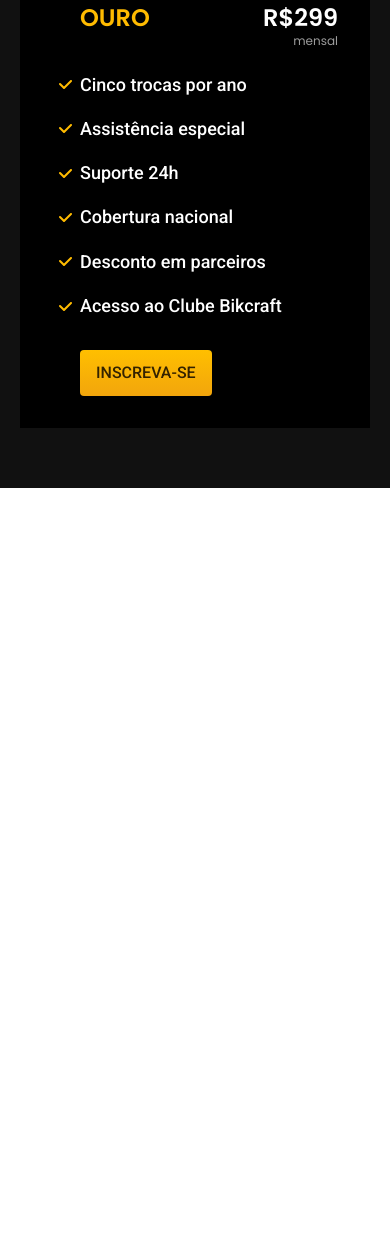
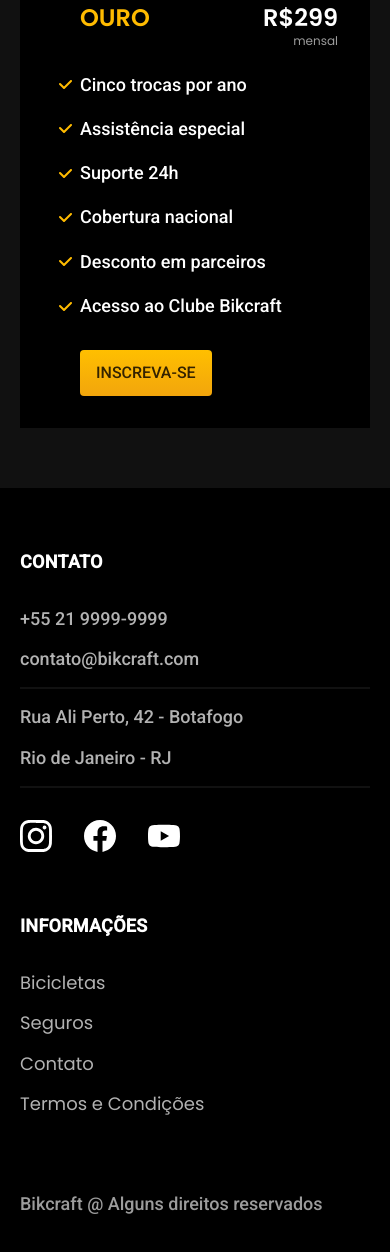
Before and after one commit to mariafferrazz/html-css-js, a plain HTML site: page projeto-final/index.html in a window 390 px wide. Shown: the part 3918-5170 px from the top of the page. Before the commit the page ends 4406 px from the top, so only its background shows below. Drawn offline with Linux system fonts and the light colour scheme.

Commit message:
finalizada pagina index.html com praticas responsivas

```diff
--- /dev/null
+++ b/projeto-final/css/global/footer.css
@@ -0,0 +1,63 @@
+.footer-bg {
+    background-color: var(--cor-12);
+}
+
+.footer {
+    display: grid;
+    grid-template-columns: 3fr 5fr 4fr;
+    gap: 40px;
+    padding-bottom: 60px;
+    padding-top: 60px
+}
+
+.footer h3 {
+    margin-bottom: 32px;
+}
+
+.footer-contato ul {
+    margin-bottom: 32px;
+}
+.footer-contato li:nth-child(even):after {
+    content: '';
+    display: block;
+    max-width: 360px;
+    height: 2px;
+    background-color: var(--cor-11);
+    margin-top: 16px;
+}
+.footer li {
+    margin-bottom: 16px;
+}
+
+.footer-redes {
+    display: flex;
+    gap: 32px;
+}
+
+.footer a:hover{
+    color: var(--cor-0);
+}
+
+.footer-copy {
+    grid-template-columns: 1/-1;
+    margin-top: 40px;
+}
+
+@media (max-width: 800px) {
+    .footer > img {
+        display: none;
+    }
+    .footer {
+        grid-template-columns: 1fr 1fr;
+    }
+}
+
+@media (max-width: 600px) {
+    .footer {
+        grid-template-columns: 1fr;
+        gap: 60px;
+    }
+    .footer-copy {
+        margin-top: 0px;
+    }
+}
--- a/projeto-final/css/style.css
+++ b/projeto-final/css/style.css
@@ -2,6 +2,7 @@
 @import url(./utilidades/cores.css);
 @import url(./utilidades/tipografia.css);
 @import url(./global/global.css);
+@import url(./global/footer.css);
 @import url(./global/header.css);
 @import url(./home/introducao.css);
 @import url(./bicicletas/bicicletas-lista.css);
--- a/projeto-final/index.html
+++ b/projeto-final/index.html
@@ -24,9 +24,9 @@
 
         <nav aria-label="primaria">
             <ul class="header-menu font-1-m cor-0">
-                <li><a href="./">Bicicletas</a></li>
-                <li><a href="./">Seguros</a></li>
-                <li><a href="./">Contato</a></li>
+                <li><a href="./bicicletas.html">Bicicletas</a></li>
+                <li><a href="./seguros.html">Seguros</a></li>
+                <li><a href="./contato.html">Contato</a></li>
             </ul>
         </nav>
         </div>
@@ -156,7 +156,44 @@
                 <a class="botao" href="./">Inscreva-se</a>
             </div>
         </div>
+        </article>
 
-    </article>
+        <footer class="footer-bg">
+            <div class="footer container">
+                <img src="./img/bikcraft.svg" alt="">
+                <div class="footer-contato">
+                    <h3 class="font-2-l-b cor-0">Contato</h3>
+                    <ul class="font-2-m cor-5">
+                        <li><a href="tel:+5522999999999">+55 21 9999-9999 </a></li>
+                        <li><a href="mailto:contato@bikcraft.com">contato@bikcraft.com</a></li>
+                        <li>Rua Ali Perto, 42 - Botafogo</li>
+                        <li>Rio de Janeiro - RJ</li>
+                    </ul>
+                    <div class="footer-redes">
+                        <a href="./">
+                            <img src="./img/redes/instagram.svg" alt="Instagram">
+                        </a>
+                        <a href="./">
+                            <img src="./img/redes/facebook.svg" alt="Facebook">
+                        </a>
+                        <a href="./">
+                            <img src="./img/redes/youtube.svg" alt="Youtube">
+                        </a>
+                    </div>
+                    </div>
+                    <div class="footer-informacoes">
+                        <h3 class="font-2-l-b cor-0">Informações</h3>
+                        <nav>
+                            <ul class="font-1-m cor-5">
+                                <li><a href="./bicicletas.html">Bicicletas</a></li>
+                                <li><a href="./seguros.html">Seguros</a></li>
+                                <li><a href="./contato.html">Contato</a></li>
+                                <li><a href="./termos.html">Termos e Condições</a></li>
+                            </ul>
+                        </nav>
+            </div>
+            <p class="footer-copy font-2-m cor-6">Bikcraft @ Alguns direitos reservados</p>
+            </div>
+        </footer>
 </body>
 </html>
```
